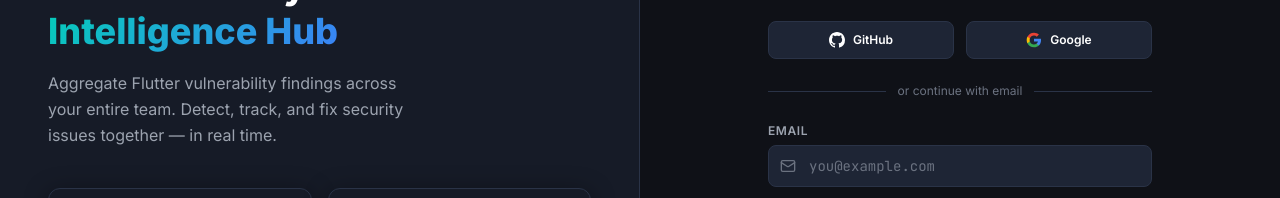
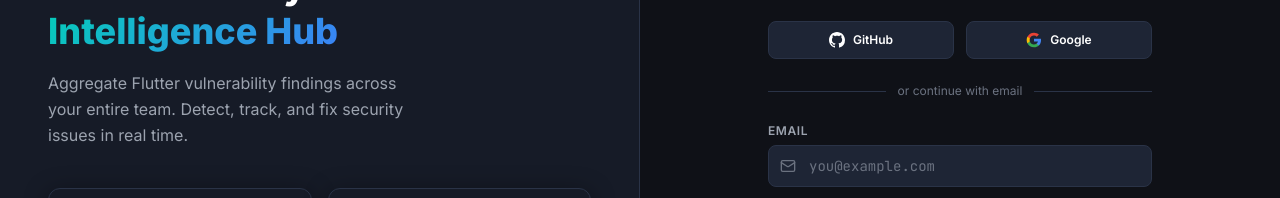
Before and after one commit to FLUSEC-25-26/flusec-webapp, a React (Vite) app in the folder frontend/: page /login in a window 1280 px wide. Shown: the part 248-446 px from the top of the page. Built offline with nearby package versions, Linux system fonts and the light colour scheme; no server answers.

Commit message:
feat:login page and team overview pages

```diff
--- a/frontend/src/pages/auth/LoginPage.tsx
+++ b/frontend/src/pages/auth/LoginPage.tsx
@@ -47,7 +47,7 @@ export default function LoginPage() {
                     </h2>
                     <p className="text-gray-400 text-base leading-relaxed max-w-sm">
                         Aggregate Flutter vulnerability findings across your entire team.
-                        Detect, track, and fix security issues together — in real time.
+                        Detect, track, and fix security issues in real time.
                     </p>
                     <div className="mt-10 grid grid-cols-2 gap-4">
                         {[
--- a/frontend/src/pages/team/TeamOverviewPage.tsx
+++ b/frontend/src/pages/team/TeamOverviewPage.tsx
@@ -181,7 +181,7 @@ export default function TeamOverviewPage() {
                 <div>
                     <h1 className="text-2xl font-bold text-white">Team Hub</h1>
                     <p className="text-sm text-gray-400 mt-1">
-                        Manage your security teams — create new ones or join existing ones.
+                        Manage your security teams, create new ones or join existing ones.
                     </p>
                 </div>
                 <button onClick={loadTeams} className="btn-secondary" title="Refresh">
```
